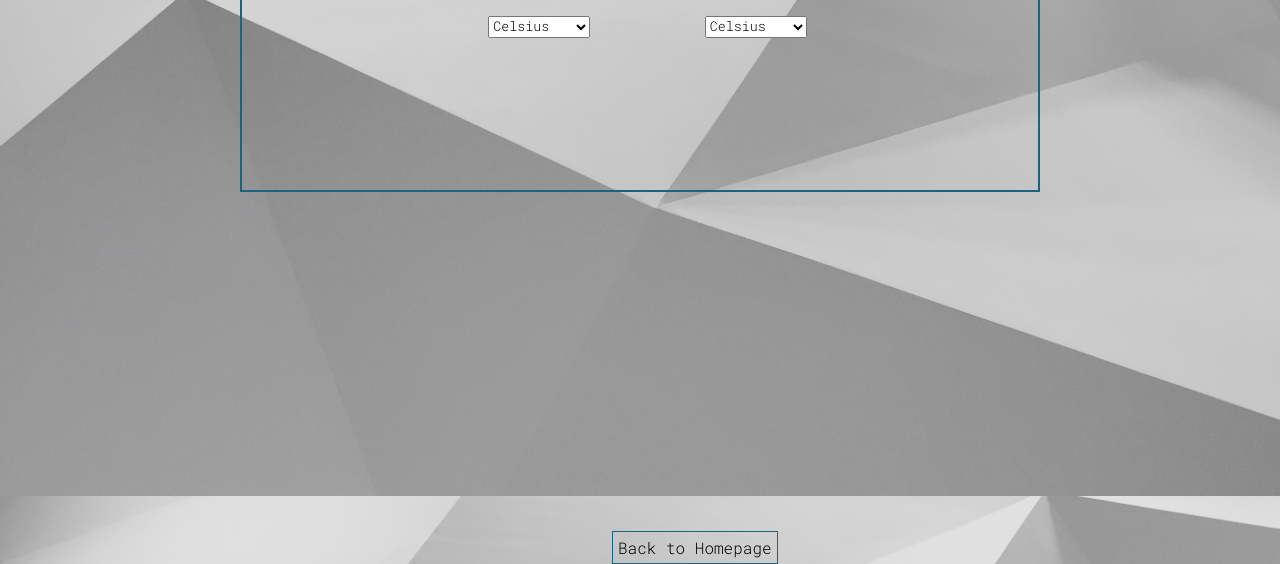
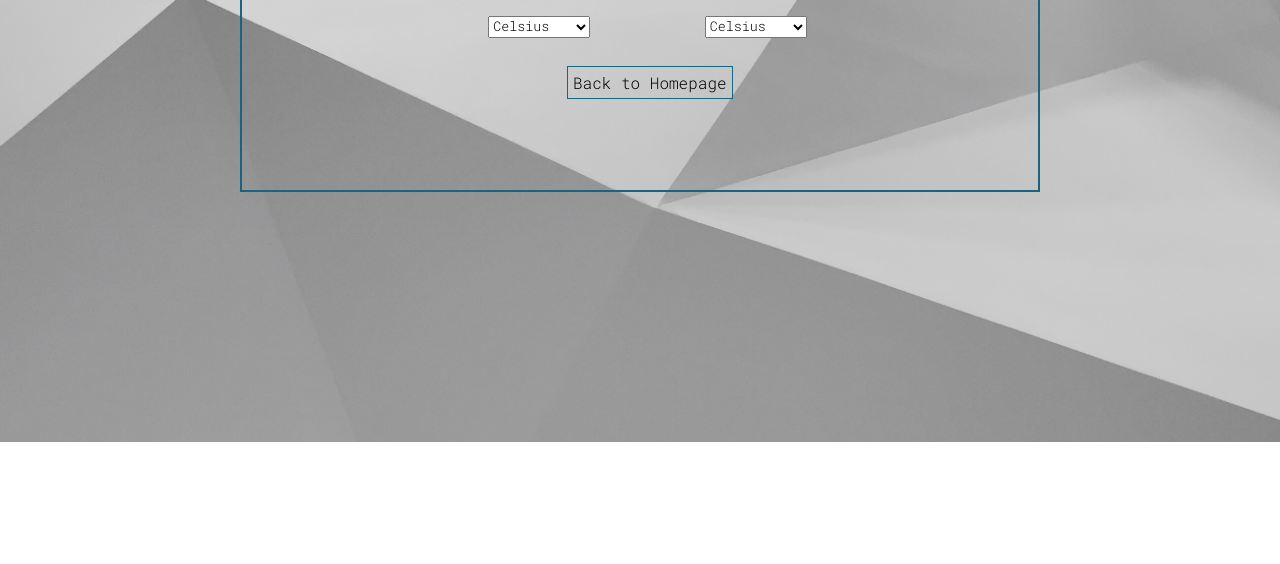
Before and after one commit to VanneDelaRosa/vanecdelarosa, a plain HTML site: page conversion.html in a window 1280 px wide. Shown: the part 358-922 px from the top of the page. After the commit the page ends 800 px from the top, so only its background shows below. Drawn offline with Linux system fonts and the light colour scheme.

Commit message:
Add files via upload

```diff
--- a/conversion.html
+++ b/conversion.html
@@ -27,7 +27,7 @@
             <option value="meter">Meter</option>
             <option value="feet">Feet</option>
         </select>
-        <p><a href="index.html" class="back-to-homepage">Back to Homepage</a></p>
+        <p><a href="index.html" class="back-to-homepage-conversion">Back to Homepage</a></p>
     </div>
 <script>
 var input = document.getElementById('input');
--- a/style.css
+++ b/style.css
@@ -209,6 +209,22 @@ nav .navbar .nav-links .links li:hover .js-sub-menu{
     color: #19647E;
 }
 
+.back-to-homepage-conversion {
+    text-decoration: none;
+    color: black;
+    position: relative;
+    top: 75px;
+    left: 325px;
+    transition: all 0.3s ease;
+    border: 1px solid #19647E;
+    padding: 5px;
+}
+.back-to-homepage-conversion:hover {
+    color: #19647E;
+    background: rgb(221, 214, 214);
+    border-radius: 20px;
+}
+
 
 /* income-tax  */
 
@@ -249,17 +265,17 @@ nav .navbar .nav-links .links li:hover .js-sub-menu{
     margin-left: 40px;
 }
 
-.back-to-homepage {
+.back-to-homepage-income {
     text-decoration: none;
     color: black;
     position: relative;
-    top: 75px;
+    top: 45px;
     left: 295px;
     transition: all 0.3s ease;
     border: 1px solid #19647E;
     padding: 5px;
 }
-.back-to-homepage:hover {
+.back-to-homepage-income:hover {
     color: #19647E;
     background: rgb(221, 214, 214);
     border-radius: 20px;
@@ -312,17 +328,17 @@ input {
     background:#19647E;
 }
 
-.back-to-homepage {
+.back-to-homepage-factorial {
     text-decoration: none;
     color: black;
     position: relative;
-    top: 540px;
-    left: 370px;
+    top: 50px;
+    left: 215px;
     transition: all 0.3s ease;
     border: 1px solid #19647E;
     padding: 5px;
 }
-.back-to-homepage:hover {
+.back-to-homepage-factorial:hover {
     color: #19647E;
     background: rgb(221, 214, 214);
     border-radius: 20px;
@@ -387,17 +403,17 @@ input {
 
 }
 
-.back-to-homepage {
+.back-to-homepage-payroll {
     text-decoration: none;
     color: black;
     position: relative;
-    top: 540px;
-    left: 370px;
+    bottom: 100px;
+    left: 600px;
     transition: all 0.3s ease;
     border: 1px solid #19647E;
     padding: 5px;
 }
-.back-to-homepage:hover {
+.back-to-homepage-payroll:hover {
     color: #19647E;
     background: rgb(221, 214, 214);
     border-radius: 20px;
```
Also changed, not shown: Incometax.html (+1 -1 lines), factorialsumave.html (+1 -1 lines), simplepayroll.html (+1 -1 lines).
